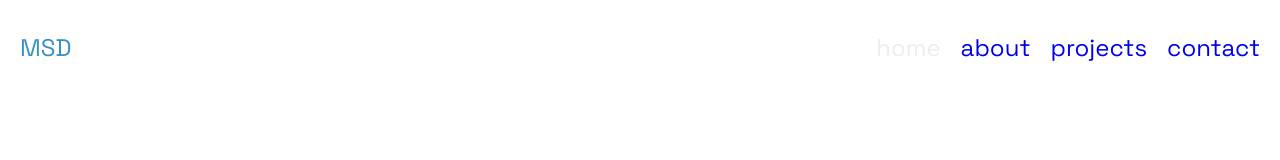
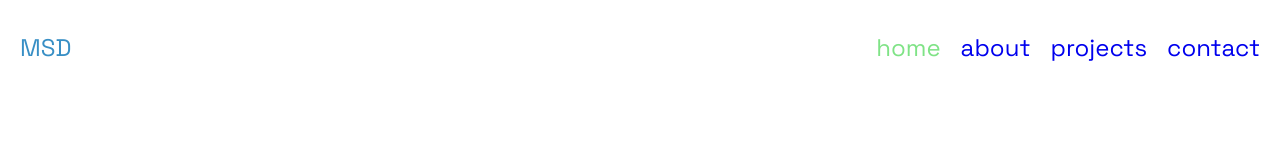
Before and after one commit to msouldze/portfoliio, a React (Vite) app: page / in a window 1280 px wide. In both pictures the pointer is over the link "home". Shown: the top 160 px of the page. Built offline with nearby package versions, Linux system fonts and the light colour scheme.

Commit message:
fix hover style

```diff
--- a/src/assets/styles/Header.css
+++ b/src/assets/styles/Header.css
@@ -109,7 +109,7 @@
   }
 
   .header-navbar a:hover {
-    color: #EEEDED;
+    color: #7FE386;
   }
 
   .header-btn-open {
```
